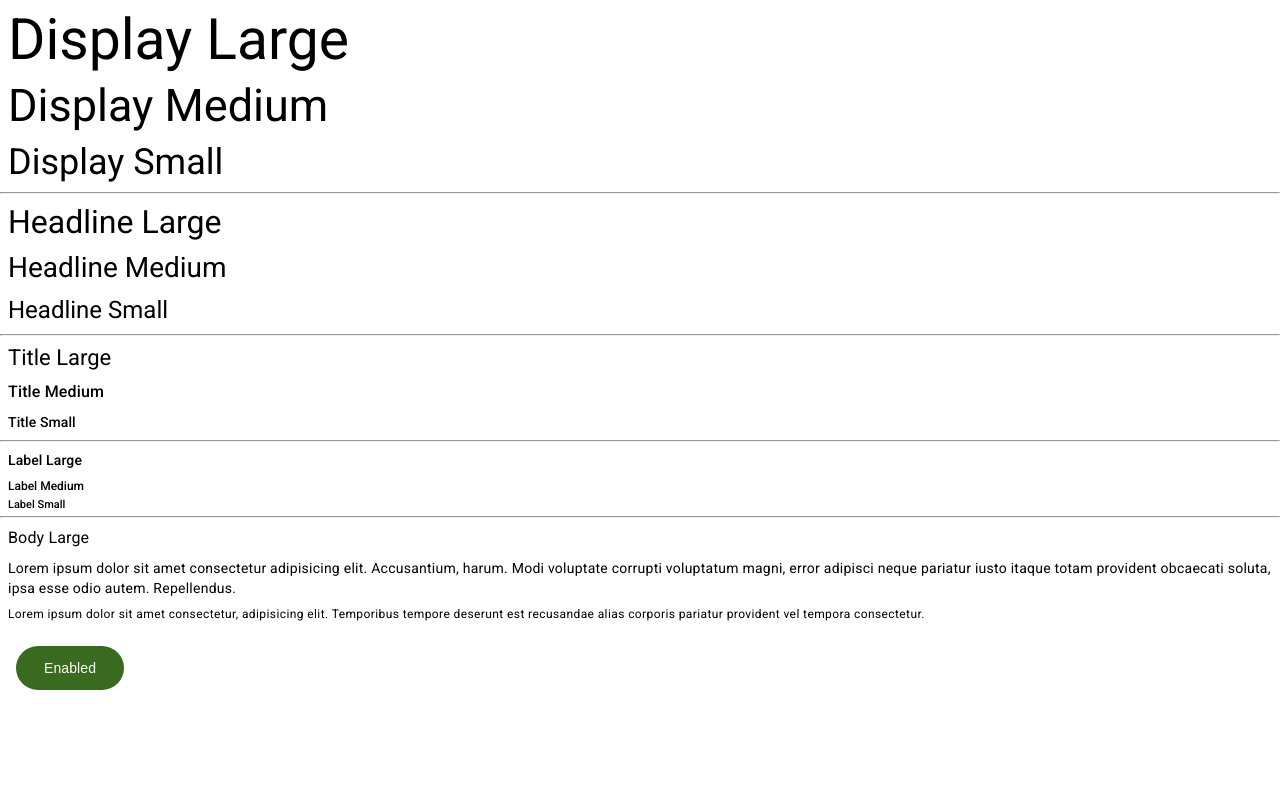
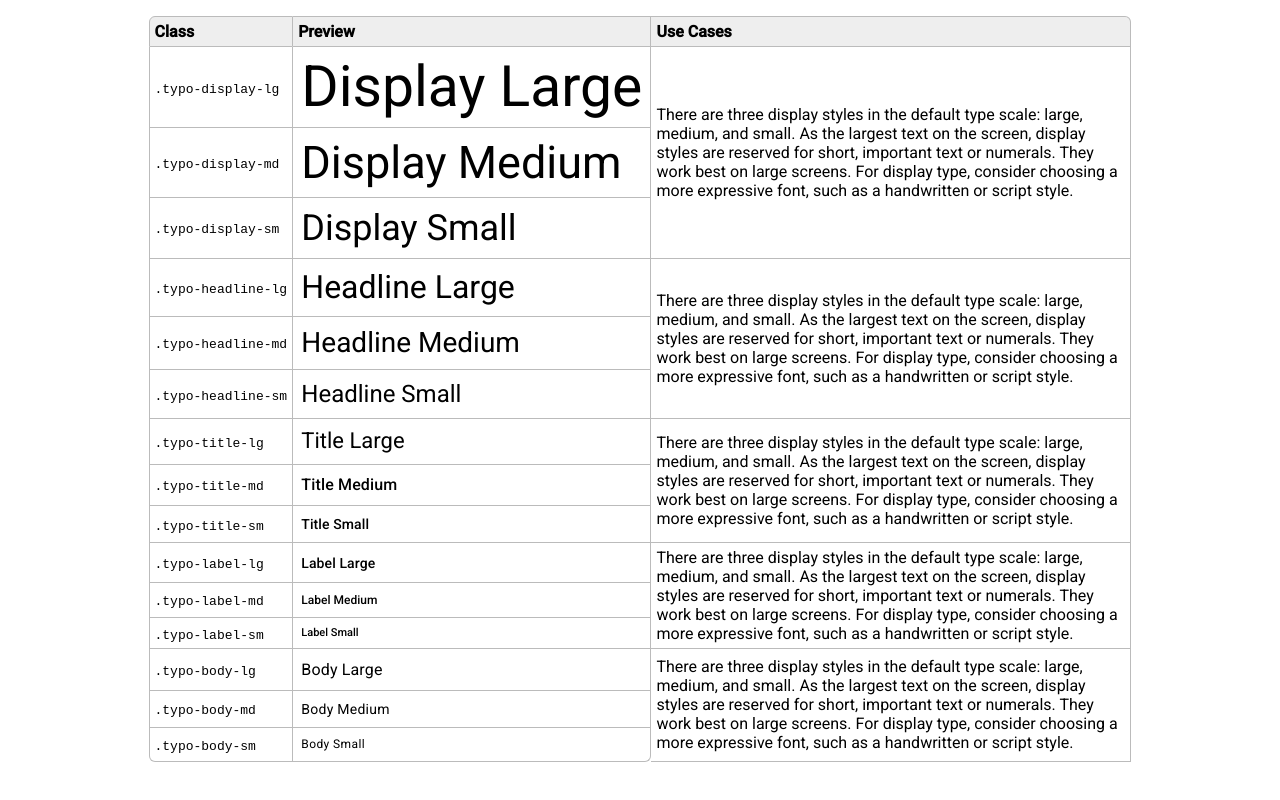
Before and after one commit to chetan-waghade/Typography, a plain HTML site: page index.html in a window 1280 px wide. Drawn offline with Linux system fonts and the light colour scheme.

Commit message:
"tabulated"

```diff
--- a/index.html
+++ b/index.html
@@ -1,52 +1,234 @@
 <!DOCTYPE html>
 <html lang="en">
   <head>
-    <meta charset="UTF-8">
-    <meta http-equiv="X-UA-Compatible" content="IE=edge">
-    <meta name="viewport" content="width=device-width, initial-scale=1.0">
-    <link rel="stylesheet" href="style.css">
+    <meta charset="UTF-8" />
+    <meta http-equiv="X-UA-Compatible" content="IE=edge" />
+    <meta name="viewport" content="width=device-width, initial-scale=1.0" />
+    <link rel="stylesheet" href="style.css" />
     <title>Typography Demo</title>
     <style>
-        button{
-            background-color: #386A20;
-            border-radius: 1.5rem;
-            padding:0.75rem 1.75rem;
-            border:none;
-            color:white;
-            cursor: pointer;
-            margin:1rem;
+      p {
+        margin: 0.2rem;
       }
 
-        p{
-            margin:0.5rem;
+      td {
+        padding: 0 1rem;
       }
 
+      table {
+        margin: 1rem auto;
+        border-collapse: separate;
+        border-spacing: 0;
+        min-width: 350px;
+      }
+
+      table tr th,
+      table tr td {
+        border-right: 1px solid #bbb;
+        border-bottom: 1px solid #bbb;
+        padding: 5px;
+      }
+      table tr th:first-child,
+      table tr td:first-child {
+        border-left: 1px solid #bbb;
+      }
+      table tr th {
+        background: #eee;
+        border-top: 1px solid #bbb;
+        text-align: left;
+      }
+
+      /* top-left border-radius */
+      table tr:first-child th:first-child {
+        border-top-left-radius: 6px;
+      }
+
+      /* top-right border-radius */
+      table tr:first-child th:last-child {
+        border-top-right-radius: 6px;
+      }
+
+      /* bottom-left border-radius */
+      table tr:last-child td:first-child {
+        border-bottom-left-radius: 6px;
+      }
+
+      /* bottom-right border-radius */
+      table tr:last-child td:last-child {
+        border-bottom-right-radius: 6px;
+      }
+
+      tr td:nth-child(3) {
+        width: 30rem;
+      }
     </style>
   </head>
   <body>
+    <table>
+      <thead>
+        <tr>
+          <th>Class</th>
+          <th>Preview</th>
+          <th>Use Cases</th>
+        </tr>
+      </thead>
+      <tr>
+        <td>
+          <code>.typo-display-lg</code>
+        </td>
+        <td>
+          <p class="typo-display-lg">Display Large</p>
+        </td>
+        <td rowspan="3">
+          There are three display styles in the default type scale: large,
+          medium, and small. As the largest text on the screen, display styles
+          are reserved for short, important text or numerals. They work best on
+          large screens. For display type, consider choosing a more expressive
+          font, such as a handwritten or script style.
+        </td>
+      </tr>
 
-    <p class="typo-display-lg">Display Large</p>
+      <tr>
+        <td>
+          <code>.typo-display-md</code>
+        </td>
+        <td>
           <p class="typo-display-md">Display Medium</p>
+        </td>
+      </tr>
+
+      <tr>
+        <td>
+          <code>.typo-display-sm</code>
+        </td>
+        <td>
           <p class="typo-display-sm">Display Small</p>
-    <hr>
+        </td>
+      </tr>
+      <tr>
+        <td>
+          <code>.typo-headline-lg</code>
+        </td>
+        <td>
           <p class="typo-headline-lg">Headline Large</p>
+        </td>
+        <td rowspan="3">
+          There are three display styles in the default type scale: large,
+          medium, and small. As the largest text on the screen, display styles
+          are reserved for short, important text or numerals. They work best on
+          large screens. For display type, consider choosing a more expressive
+          font, such as a handwritten or script style.
+        </td>
+      </tr>
+      <tr>
+        <td>
+          <code>.typo-headline-md</code>
+        </td>
+        <td>
           <p class="typo-headline-md">Headline Medium</p>
+        </td>
+      </tr>
+      <tr>
+        <td>
+          <code>.typo-headline-sm</code>
+        </td>
+        <td>
           <p class="typo-headline-sm">Headline Small</p>
-    <hr>
+        </td>
+      </tr>
+      <tr>
+        <td>
+          <code>.typo-title-lg</code>
+        </td>
+        <td>
           <p class="typo-title-lg">Title Large</p>
+        </td>
+        <td rowspan="3">
+          There are three display styles in the default type scale: large,
+          medium, and small. As the largest text on the screen, display styles
+          are reserved for short, important text or numerals. They work best on
+          large screens. For display type, consider choosing a more expressive
+          font, such as a handwritten or script style.
+        </td>
+      </tr>
+      <tr>
+        <td>
+          <code>.typo-title-md</code>
+        </td>
+        <td>
           <p class="typo-title-md">Title Medium</p>
+        </td>
+      </tr>
+      <tr>
+        <td>
+          <code>.typo-title-sm</code>
+        </td>
+        <td>
           <p class="typo-title-sm">Title Small</p>
-    <hr>
+        </td>
+      </tr>
+      <tr>
+        <td>
+          <code>.typo-label-lg</code>
+        </td>
+        <td>
           <p class="typo-label-lg">Label Large</p>
+        </td>
+        <td rowspan="3">
+          There are three display styles in the default type scale: large,
+          medium, and small. As the largest text on the screen, display styles
+          are reserved for short, important text or numerals. They work best on
+          large screens. For display type, consider choosing a more expressive
+          font, such as a handwritten or script style.
+        </td>
+      </tr>
+      <tr>
+        <td>
+          <code>.typo-label-md</code>
+        </td>
+        <td>
           <p class="typo-label-md">Label Medium</p>
+        </td>
+      </tr>
+      <tr>
+        <td>
+          <code>.typo-label-sm</code>
+        </td>
+        <td>
           <p class="typo-label-sm">Label Small</p>
-    <hr>
+        </td>
+      </tr>
+      <tr>
+        <td>
+          <code>.typo-body-lg</code>
+        </td>
+        <td>
           <p class="typo-body-lg">Body Large</p>
-    <p class="typo-body-md">Lorem ipsum dolor sit amet consectetur adipisicing elit. Accusantium, harum. Modi voluptate corrupti voluptatum magni, error adipisci neque pariatur iusto itaque totam provident obcaecati soluta, ipsa esse odio autem. Repellendus.</p>
-    <p class="typo-body-sm"> Lorem ipsum dolor sit amet consectetur, adipisicing elit. Temporibus tempore deserunt est recusandae alias corporis pariatur provident vel tempora consectetur. </p>
-
-
-    <button class="typo-label-lg">Enabled</button>
-
+        </td>
+        <td rowspan="3">
+          There are three display styles in the default type scale: large,
+          medium, and small. As the largest text on the screen, display styles
+          are reserved for short, important text or numerals. They work best on
+          large screens. For display type, consider choosing a more expressive
+          font, such as a handwritten or script style.
+        </td>
+      </tr>
+      <tr>
+        <td>
+          <code>.typo-body-md</code>
+        </td>
+        <td>
+          <p class="typo-body-md">Body Medium</p>
+        </td>
+      </tr>
+      <tr>
+        <td>
+          <code>.typo-body-sm</code>
+        </td>
+        <td>
+          <p class="typo-body-sm">Body Small</p>
+        </td>
+      </tr>
+    </table>
   </body>
 </html>
```
Lines whose indentation alone changed are shown as unchanged.
